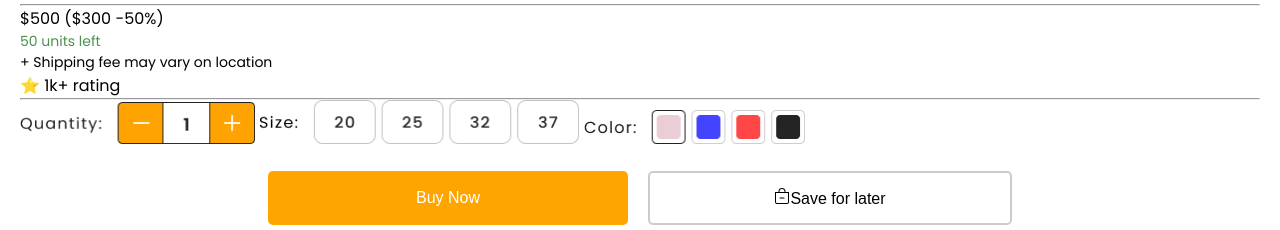
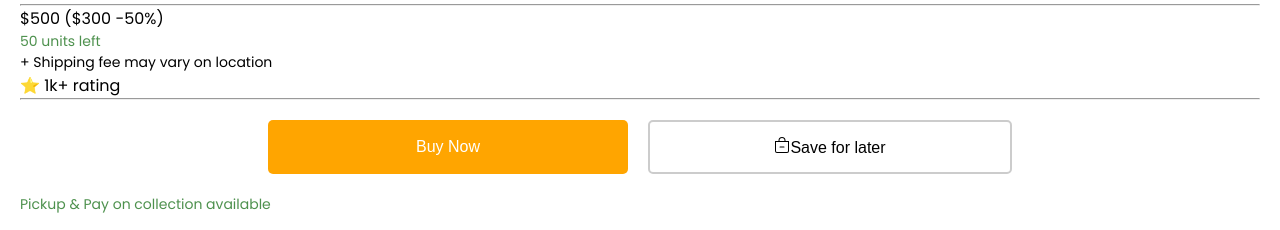
Before and after one commit to Yemesrach24/Shop, a plain HTML site: page cart.html in a window 1280 px wide. Shown: the part 554-784 px from the top of the page. Drawn offline with Linux system fonts and the light colour scheme.

Commit message:
Update cart.html

```diff
--- a/cart.html
+++ b/cart.html
@@ -8,73 +8,7 @@
 </head>
 <body>
 
- <!-- >
-    <nav class="navbar">
 
-        <img src="./assets/symbol.svg" class="logo">
-
-        <div class="nav__content">
-          <label for="check" class="checkbox">
-            <i class="ri-menu-line"></i>
-          </label>
-          <input type="checkbox" name="check" id="check" />
-        <ul>
-
-          <li class="nav-item">
-            <a href="#" class="nav-link"><svg xmlns="http://www.w3.org/2000/svg" width="16" height="16" fill="currentColor" class="bi bi-person-fill" viewBox="0 0 16 16">
-              <path d="M3 14s-1 0-1-1 1-4 6-4 6 3 6 4-1 1-1 1zm5-6a3 3 0 1 0 0-6 3 3 0 0 0 0 6"/>
-            </svg>Register/sign in </a>
-            <ul class="dropdown">
-              <li><a href="#">Register</a></li>
-              <li><a href="#">sign in</a></li>
-           </ul>
-          </li>
-
-          <li><a href="#" class="nav-link" style="font-weight: bold;">Home</a></li>
-          <li><a href="#" class="nav-link">Men</a></li>
-          <li><a href="#" class="nav-link">Women</a></li>
-          <li><a href="#" class="nav-link">kids</a></li>
-          <li><a href="#" class="nav-link">Accessories</a></li>
-
-
-          <li class="nav-item">
-            <a href="#" class="nav-link">More </a>
-            <ul class="dropdown">
-              <li><a href="#">Perfumes</a></li>
-              <li><a href="#">Jewelries</a></li>
-              <li><a href="#">Gym wears</a></li>
-              <li><a href="#">Vintage Wears</a></li>
-              <li><a href="#">Sport wearss</a></li>
-              <li><a href="#">Pyjamas</a></li>
-              <li><a href="#">slippers</a></li>
-
-            </ul>
-          </li>
-
-          <li><a href="#" class="nav-link" > <img style="height: 24px; width: 24px;" src="./assets/united kingdom.svg">EN/Currency</a></li>
-
-        </ul>
-      </div>
-
-      <div class="search-container">
-        <input type="text" id="search-input"  placeholder="Search..." aria-label="Search"/>
-        <button id="search-button"><svg xmlns="http://www.w3.org/2000/svg" width="16" height="16" fill="currentColor" class="bi bi-search" viewBox="0 0 16 16">
-          <path d="M11.742 10.344a6.5 6.5 0 1 0-1.397 1.398h-.001q.044.06.098.115l3.85 3.85a1 1 0 0 0 1.415-1.414l-3.85-3.85a1 1 0 0 0-.115-.1zM12 6.5a5.5 5.5 0 1 1-11 0 5.5 5.5 0 0 1 11 0"/>
-        </svg></button>
-      </div>
-
-
-
-      <picture>
-        <!-- Image for mobile screens -->
-      <!--   <source srcset="./assets/icon_mobile.png" media="(max-width: 768px)">
-        <!-- Image for desktop screens -->
-       <!--  <source srcset="./assets/icon for descktop.png" media="(min-width: 769px)">
-        <!-- Fallback image if no conditions match -->
-       <!--  <img src="./assets/icon for descktop.png" alt="Responsive Image" style="width: 30px; height:30px;">
-      </picture>
-
-      </nav> -->
 
     <section >
 
@@ -106,9 +40,6 @@
                 <P style="font-size:14px; ">+ Shipping fee may vary on location</P>
                 <P>⭐ 1k+ rating </P>
                 <hr>
-                <img style="width: 235px; height:42px" src="./assets/quality.png">
-                <img style="width: 320px; height:44px" src="./assets/size.png">
-                <img style="width: 221px; height:34px" src="./assets/colour.png">
 
                 <div class="container_cart_b">
                     <button class="button_cart_b orange">Buy Now</button>
@@ -155,36 +86,6 @@
           </div>
 
 
-      <!-- <div class="section__container footer__container">
-            <div class="footer__content">
-
-
-
-              <div style="width: 893px; height:716px;" class="container_cart">
-
-                <div style="width: 321px; height: 716px;" class="box_cart">
-                    <img style="width: 321px; height: 323px;" src="./assets/shoe-cart.png">
-                </div>
-                <div style="width: 530px; height: 716px;" class="box_cart">
-                    <img style="width: 100px; height: 323px;" src="./assets/shoe-cart.png">
-                    <p style=" font-size: 36px; font-weight: 600; width: 394px; height: 54px; " >Burberry shine</p>
-                    <P style="">Brand:FENDI</P>
-                </div>
-
-              </div>
-
-
-
-
-
-            </div>
-            <form class="footer__form">
-              <input type="text" placeholder="Your Name" />
-              <input type="text" placeholder="Your Email Address" />
-              <input type="text" placeholder="Your Phone Number" />
-              <button type="submit" class="btn">contact me  </button>
-            </form>
-          </div>-->
 
         </section>
 
```
